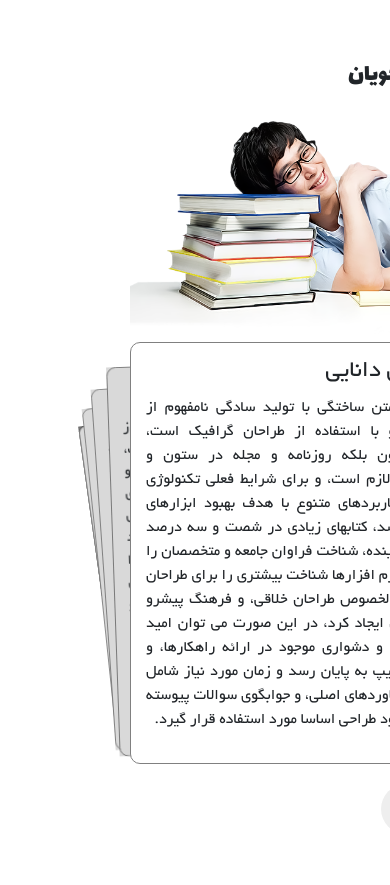
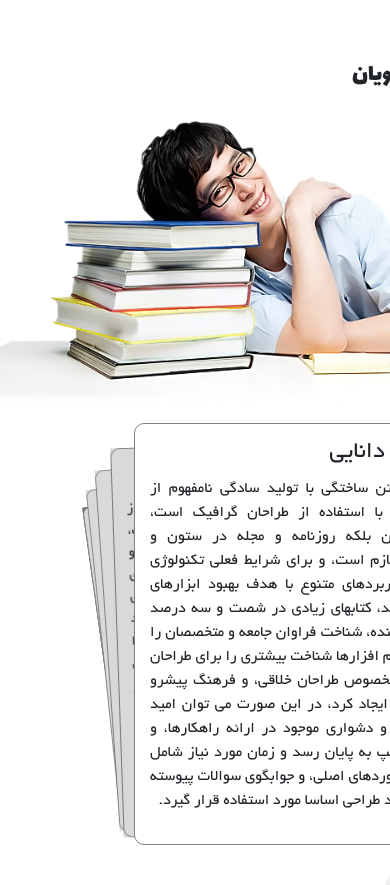
Before and after one commit to Danyal96/Educational-site-and-blog, a React (Create React App) app: page / in a window 390 px wide. Shown: the part 1560-2445 px from the top of the page. Built offline with nearby package versions, Linux system fonts and the light colour scheme; no server answers.

Commit message:
changes3 (uploaded in github)

```diff
--- a/src/pages/home/Home.css
+++ b/src/pages/home/Home.css
@@ -25,3 +25,6 @@
     justify-content: center;
     align-items: center;
 }
+.mySwiper{
+    overflow: hidden;
+}
--- a/src/pages/home/Home.js
+++ b/src/pages/home/Home.js
@@ -112,8 +112,8 @@ function Home() {
             <h2 className="sectionTitle">نظرات دانشجویان</h2>
           </div>
 
-          <Col className="col-12 col-md-6">
-            <img src={comentImage} className="comentImage img-fluid" />
+          <Col className="col-12 col-md-6 coment-Container">
+            <img src={comentImage} className="comentImage " />
           </Col>
 
           <Col className="col-12 col-md-6 swiper-container">
```
